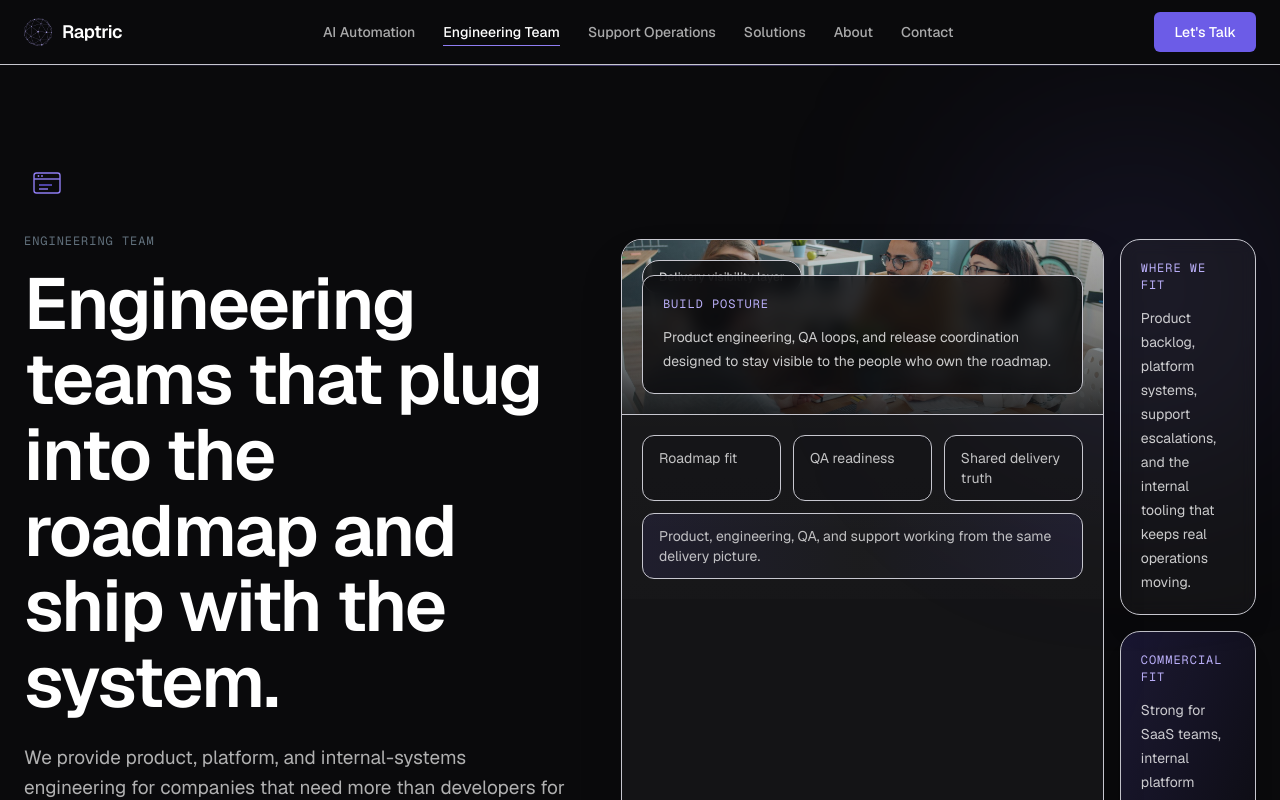
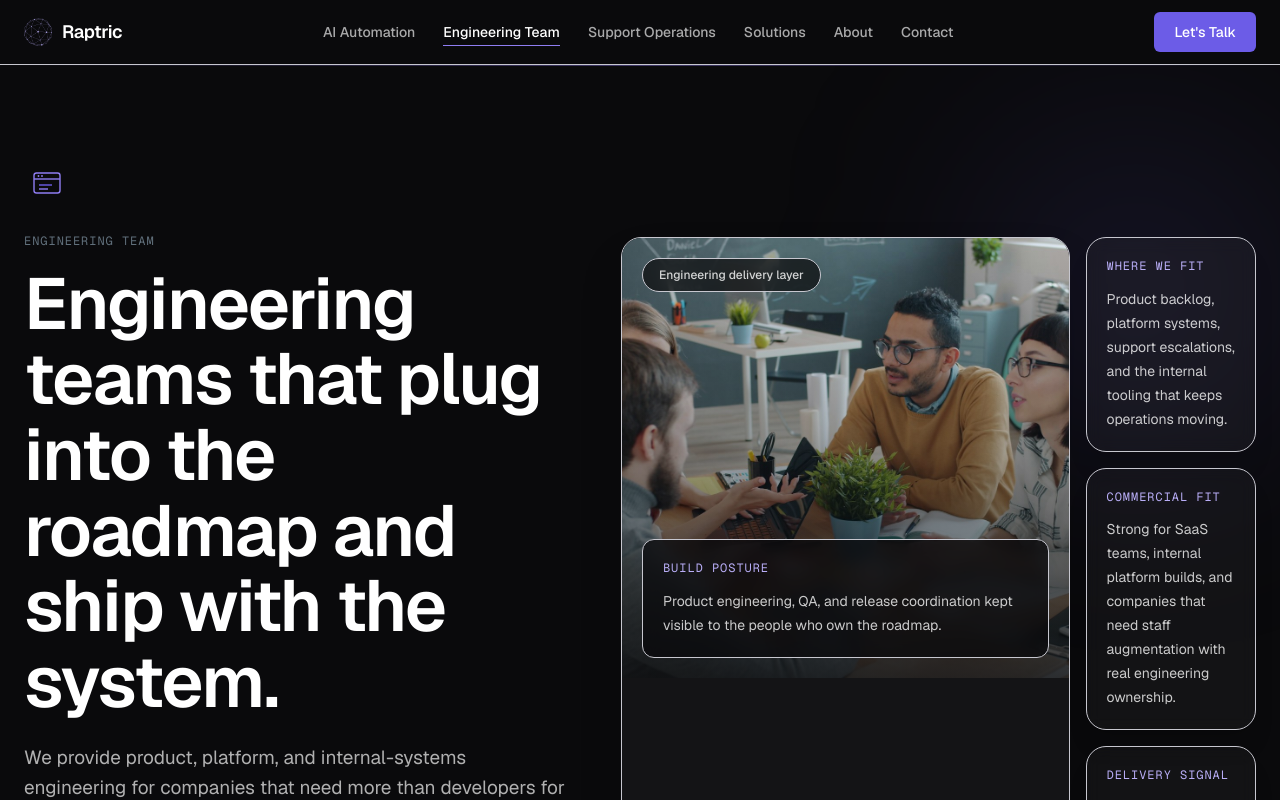
Before and after one commit to raptric/raptric.com, a Next.js app: page /engineering-team in a window 1280 px wide. Shown: the top 800 px of the page. Built offline with nearby package versions, Linux system fonts and the light colour scheme.

Commit message:
Simplify engineering hero layout

```diff
--- a/app/engineering-team/page.tsx
+++ b/app/engineering-team/page.tsx
@@ -182,65 +182,46 @@ export default function EngineeringTeam() {
             </div>
           </div>
 
-          <div className="grid gap-4 lg:grid-cols-[0.78fr_0.22fr]">
-            <div className="relative overflow-hidden rounded-[var(--radius-lg)] border border-mist-50/12 bg-mist-50/[0.04] shadow-2xl">
-              <div className="grid min-h-[420px] grid-rows-[0.74fr_0.26fr]">
-                <div className="relative overflow-hidden border-b border-mist-50/10">
+          <div className="relative">
+            <div className="absolute inset-0 -z-10 bg-signal-500/14 blur-[110px]" />
+            <div className="grid gap-4 md:grid-cols-[1fr_0.38fr]">
+              <div className="relative overflow-hidden rounded-[var(--radius-lg)] border border-mist-50/12 bg-mist-50/[0.04] shadow-2xl">
+                <div className="relative min-h-[440px]">
                   <Image
                     src="/photos/hero-team.jpg"
                     alt="Engineering team planning delivery together"
                     fill
-                    sizes="(min-width: 1024px) 42vw, 92vw"
+                    sizes="(min-width: 1024px) 40vw, 92vw"
                     className="object-cover"
                     priority
                   />
-                  <div className="absolute inset-0 bg-gradient-to-t from-ink-950/80 via-ink-950/25 to-transparent" />
+                  <div className="absolute inset-0 bg-gradient-to-t from-ink-950/82 via-ink-950/26 to-transparent" />
                   <div className="absolute left-5 top-5 rounded-full border border-mist-50/12 bg-ink-950/70 px-4 py-2 text-xs font-medium text-mist-50/80 backdrop-blur">
-                    Delivery visibility layer
+                    Engineering delivery layer
                   </div>
                   <div className="absolute bottom-5 left-5 right-5 rounded-[var(--radius-md)] border border-mist-50/12 bg-ink-950/78 p-5 backdrop-blur">
                     <p className="label text-signal-300">Build posture</p>
                     <p className="mt-3 text-sm leading-6 text-mist-50/78">
-                      Product engineering, QA loops, and release coordination
-                      designed to stay visible to the people who own the roadmap.
+                      Product engineering, QA, and release coordination kept visible to the people who own the roadmap.
                     </p>
                   </div>
                 </div>
+              </div>
 
-                <div className="grid gap-3 bg-[linear-gradient(180deg,rgba(255,255,255,0.02),rgba(255,255,255,0.01))] p-5 md:grid-cols-3">
-                  {[
-                    "Roadmap fit",
-                    "QA readiness",
-                    "Shared delivery truth",
-                  ].map((item) => (
-                    <div
-                      key={item}
-                      className="rounded-[var(--radius-md)] border border-mist-50/10 bg-ink-900/50 px-4 py-3 text-sm text-mist-50/74"
-                    >
-                      {item}
-                    </div>
-                  ))}
-                  <div className="md:col-span-3 rounded-[var(--radius-md)] border border-mist-50/10 bg-gradient-to-r from-signal-500/10 via-mist-50/[0.02] to-signal-500/10 px-4 py-3 text-sm text-mist-50/72">
-                    Product, engineering, QA, and support working from the same delivery picture.
+              <div className="grid gap-4">
+                {[
+                  ["Where we fit", "Product backlog, platform systems, support escalations, and the internal tooling that keeps operations moving."],
+                  ["Commercial fit", "Strong for SaaS teams, internal platform builds, and companies that need staff augmentation with real engineering ownership."],
+                  ["Delivery signal", "Roadmap fit, QA readiness, and shared delivery truth across product, engineering, and support."],
+                ].map(([label, body]) => (
+                  <div
+                    key={label}
+                    className="rounded-[var(--radius-lg)] border border-mist-50/12 bg-mist-50/[0.04] p-5 shadow-xl backdrop-blur"
+                  >
+                    <p className="label text-signal-300">{label}</p>
+                    <p className="mt-3 text-sm leading-6 text-mist-50/78">{body}</p>
                   </div>
-                </div>
-              </div>
-            </div>
-
-            <div className="grid gap-4">
-              <div className="rounded-[var(--radius-lg)] border border-mist-50/12 bg-mist-50/[0.04] p-5 shadow-xl backdrop-blur">
-                <p className="label text-signal-300">Where we fit</p>
-                <p className="mt-3 text-sm leading-6 text-mist-50/78">
-                  Product backlog, platform systems, support escalations, and
-                  the internal tooling that keeps real operations moving.
-                </p>
-              </div>
-              <div className="rounded-[var(--radius-lg)] border border-mist-50/12 bg-gradient-to-br from-signal-500/18 to-transparent p-5 shadow-xl">
-                <p className="label text-signal-300">Commercial fit</p>
-                <p className="mt-3 text-sm leading-6 text-mist-50/78">
-                  Strong for SaaS teams, internal platform builds, and companies
-                  that need staff augmentation with real engineering ownership.
-                </p>
+                ))}
               </div>
             </div>
           </div>
```
